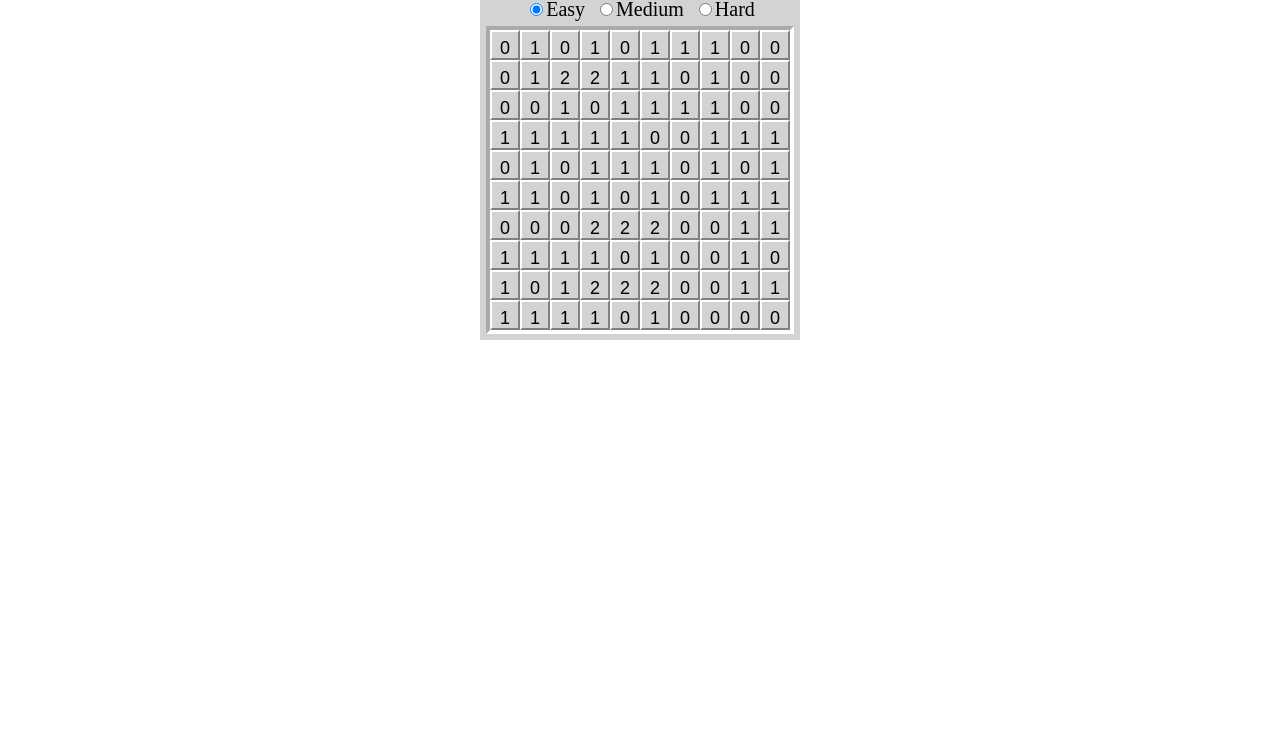
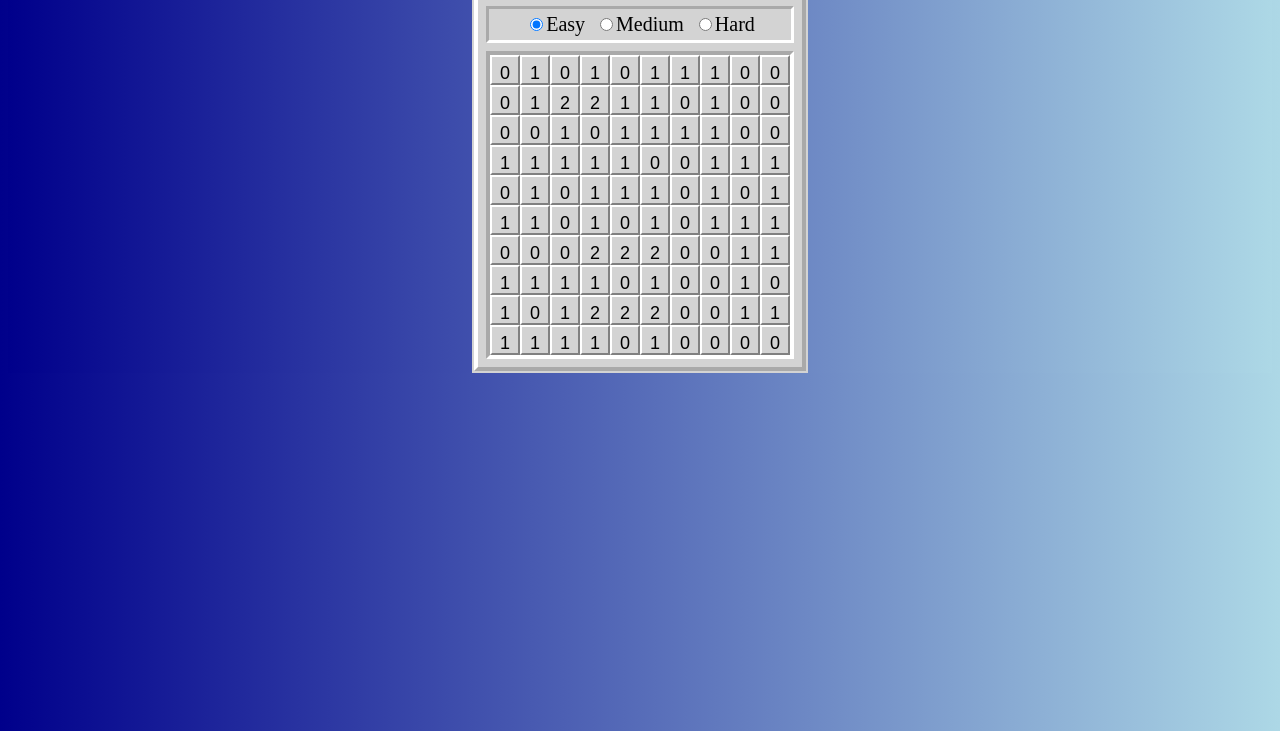
Before and after one commit to gnargnor/react-03-minesweeper, a React app: page / in a window 1280 px wide. Shown: the part 69-800 px from the top of the page. Built offline with nearby package versions, Linux system fonts and the light colour scheme.

Commit message:
styling is ridiculous, nice

```diff
--- a/src/styles/game.css
+++ b/src/styles/game.css
@@ -1,10 +1,18 @@
 .game {
     /* padding: 20px 10px; */
     background-color: lightgray;
+    border: 2px solid lightgrey;
     display: inline-block;
-    padding: 6px;
     margin: 0px auto;
     text-align: center
+}
+
+.board {
+    padding: 8px;
+    border-top: 4px solid white;
+    border-left: 4px solid white;
+    border-bottom: 4px solid darkgrey;
+    border-right: 4px solid darkgrey;
 }
 
 /* span {
@@ -12,8 +20,15 @@
 } */
 
 .difficulty {
+    margin-bottom: 8px;
+    padding: 4px;
+    border-top: 3px solid darkgrey;
+    border-left: 3px solid darkgrey;
+    border-bottom: 3px solid white;
+    border-right: 3px solid white;
     font-size: 20px;
-    margin: 5px auto
+
+    /* margin: 5px auto */
 }
 
 .level {
--- a/src/styles/index.css
+++ b/src/styles/index.css
@@ -1,6 +1,6 @@
 html, body {
   font: sans-serif;
-  background-color: white;
+  background: linear-gradient(to right, darkblue, lightblue);
   text-align: center;
 }
 
```
